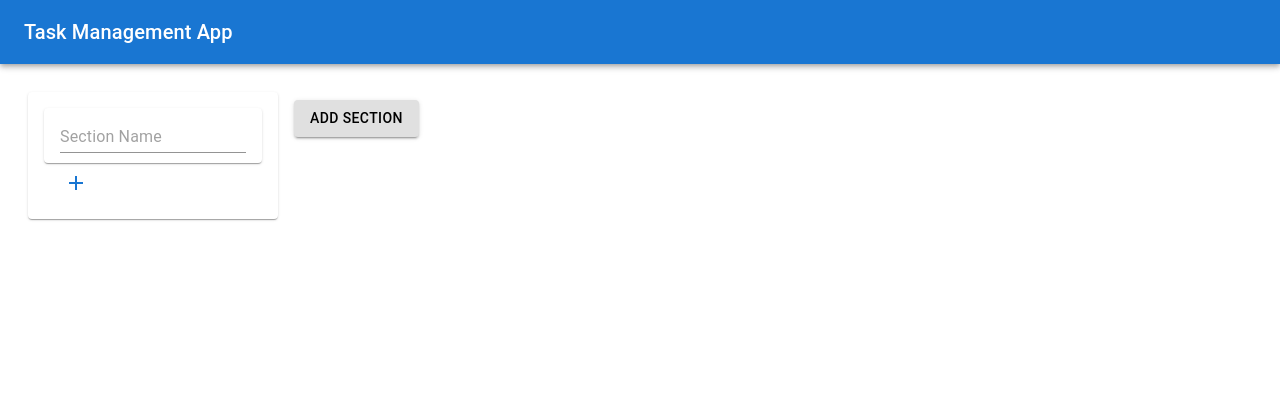
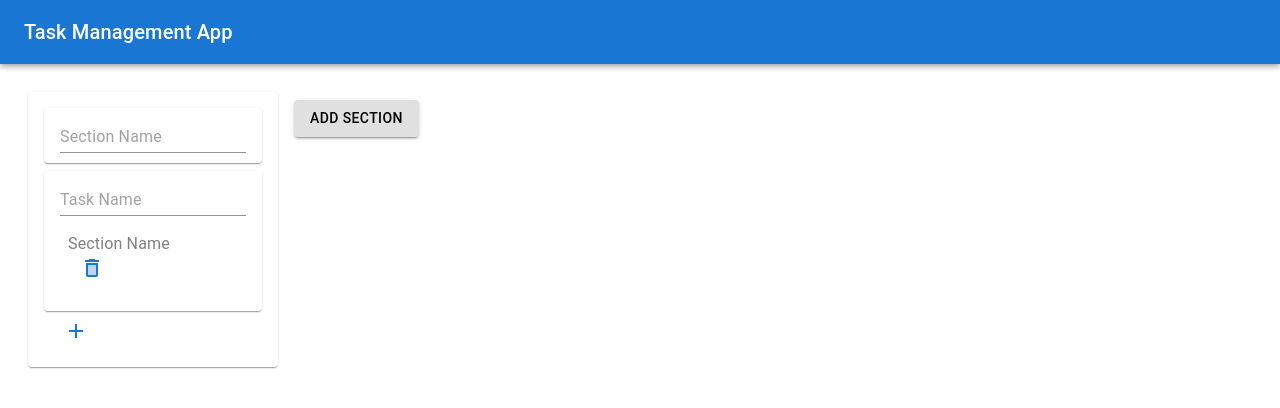
Before and after one commit to Yuta-K19418/recurtion-task-management-app, a React (Create React App) app: page / in a window 1280 px wide. Both pictures are taken after a click on the button "ADD SECTION". Shown: the top 408 px of the page. Built offline with nearby package versions, Linux system fonts and the light colour scheme.

Commit message:
added taskCard

```diff
--- a/src/actions/sections.ts
+++ b/src/actions/sections.ts
@@ -10,7 +10,12 @@ const AddSectionAction = (): SectionsType["action"] => {
       taskSection: {
         taskSectionId: shortid.generate(),
         taskSectionName: "",
-        tasks: [],
+        tasks: [
+          {
+            taskId: shortid.generate(),
+            taskName: "",
+          },
+        ],
       },
     },
   };
--- a/src/components/main.tsx
+++ b/src/components/main.tsx
@@ -19,7 +19,8 @@ const Main = () => {
       {sections.map((section: TaskSection) => (
         <TaskSectionCard
           key={section.taskSectionId}
-          id={section.taskSectionId}
+          taskSectionId={section.taskSectionId}
+          taskSectionName={section.taskSectionName}
         />
       ))}
       <AddSectionButton />
--- /dev/null
+++ b/src/components/taskCard.tsx
@@ -0,0 +1,36 @@
+import DeleteTwoToneIcon from "@mui/icons-material/DeleteTwoTone";
+import {
+  Box,
+  Button,
+  Card,
+  CardContent,
+  TextField,
+  Typography,
+} from "@mui/material";
+
+interface Props {
+  taskSectionId: string;
+  taskSectionName: string;
+  taskCardId: string;
+}
+
+const TaskCard = (props: Props) => {
+  return (
+    <Card sx={{ height: 140, p: 0, mb: 1 }}>
+      <CardContent>
+        <TextField variant="standard" size="small" placeholder="Task Name" />
+        <Typography sx={{ mx: 1, mt: 2 }} color="#808080">
+          Section Name
+          {props.taskSectionName === "" ? "" : `: ${props.taskSectionName}`}
+        </Typography>
+        <Box sx={{ display: "inline-flex", justifyContent: "flex-end" }}>
+          <Button sx={{ m: 0, p: 0 }}>
+            <DeleteTwoToneIcon />
+          </Button>
+        </Box>
+      </CardContent>
+    </Card>
+  );
+};
+
+export default TaskCard;
--- a/src/components/taskSectionCard.tsx
+++ b/src/components/taskSectionCard.tsx
@@ -1,11 +1,24 @@
 import { Button, Card, CardContent, TextField } from "@mui/material";
 import AddIcon from "@mui/icons-material/Add";
+import TaskCard from "./taskCard";
+import { useSelector } from "react-redux";
+import { RootState } from "../stores";
+import { TaskSection, Task } from "../types";
 
 interface Props {
-  id: string;
+  taskSectionId: string;
+  taskSectionName: string;
 }
 
 const TaskSectionCard = (props: Props) => {
+  let tasks: Task[] = [];
+  useSelector((state: RootState) => state.sections["sections"])
+    .filter(
+      (section: TaskSection) => section.taskSectionId === props.taskSectionId
+    )
+    .map((section: TaskSection) =>
+      section.tasks.map((task: Task) => tasks.push(task))
+    );
   return (
     <Card sx={{ width: 250, m: 1 }}>
       <CardContent sx={{ pb: 2 }}>
@@ -18,6 +31,14 @@ const TaskSectionCard = (props: Props) => {
             />
           </CardContent>
         </Card>
+          {tasks.map((task: Task) => (
+            <TaskCard
+              key={task.taskId}
+              taskSectionId={props.taskSectionId}
+              taskSectionName={props.taskSectionName}
+              taskCardId={task.taskId}
+            />
+          ))}
         <Button sx={{ m: 0, p: 0 }}>
           <AddIcon />
         </Button>
```
Also changed, not shown: src/types/index.ts (+4 -4 lines).
